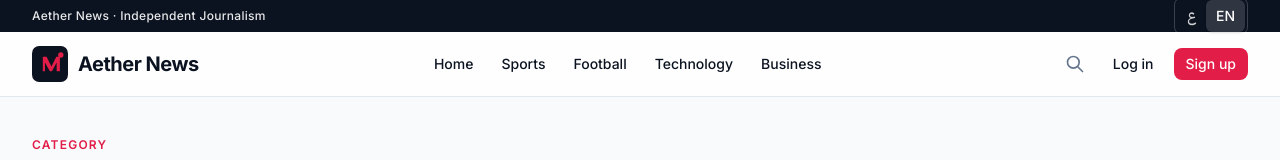
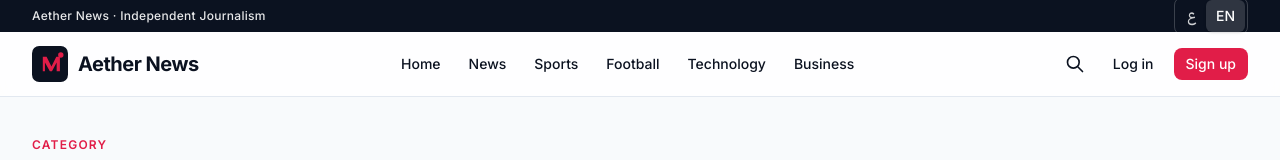
Before and after one commit to mahmoudSElsebaey/aether-news-mern, a React (Vite) app in the folder client/: page /business in a window 1280 px wide. Shown: the top 160 px of the page. Built offline with nearby package versions, Linux system fonts and the light colour scheme.

Commit message:
fix(nav): wire search button to /search and improve mobile links

```diff
--- a/client/src/components/layout/Navbar.tsx
+++ b/client/src/components/layout/Navbar.tsx
@@ -9,6 +9,7 @@ import { cn } from "@/utils/cn";
 
 const navItems = [
   { key: "home", path: "/" },
+  { key: "news", path: "/news" },
   { key: "sports", path: "/sports" },
   { key: "football", path: "/football" },
   { key: "technology", path: "/technology" },
@@ -28,7 +29,10 @@ export function Navbar() {
             Aether News · Independent Journalism
           </span>
           <div className="hidden sm:block">
-            <LanguageSwitcher compact className="border-white/20 bg-transparent [&>button]:text-white/80 [&>button[aria-pressed=true]]:bg-white/15 [&>button[aria-pressed=true]]:text-white" />
+            <LanguageSwitcher
+              compact
+              className="border-white/20 bg-transparent [&>button]:text-white/80 [&>button[aria-pressed=true]]:bg-white/15 [&>button[aria-pressed=true]]:text-white"
+            />
           </div>
         </div>
       </div>
@@ -61,13 +65,13 @@ export function Navbar() {
 
           {/* Actions */}
           <div className="flex items-center gap-2">
-            <button
-              type="button"
+            <Link
+              to="/search"
               className="p-2 rounded-md text-muted hover:text-primary hover:bg-surface transition-colors"
               aria-label={t("search")}
             >
               <HiOutlineSearch className="size-5" />
-            </button>
+            </Link>
 
             <div className="hidden sm:block lg:hidden">
               <LanguageSwitcher compact />
@@ -104,7 +108,7 @@ export function Navbar() {
       <div
         className={cn(
           "lg:hidden border-t border-border bg-card overflow-hidden transition-all duration-300",
-          mobileOpen ? "max-h-[420px] opacity-100" : "max-h-0 opacity-0"
+          mobileOpen ? "max-h-[480px] opacity-100" : "max-h-0 opacity-0"
         )}
       >
         <nav className="container-aether py-4 flex flex-col gap-1" aria-label="Mobile">
@@ -125,6 +129,15 @@ export function Navbar() {
             </NavLink>
           ))}
 
+          <Link
+            to="/search"
+            onClick={() => setMobileOpen(false)}
+            className="px-3 py-2.5 text-base font-medium rounded-md text-primary hover:bg-surface flex items-center gap-2"
+          >
+            <HiOutlineSearch className="size-5" />
+            {t("search")}
+          </Link>
+
           <div className="mt-3 pt-3 border-t border-border flex flex-col gap-2">
             <LanguageSwitcher />
             <div className="flex gap-2">
```
